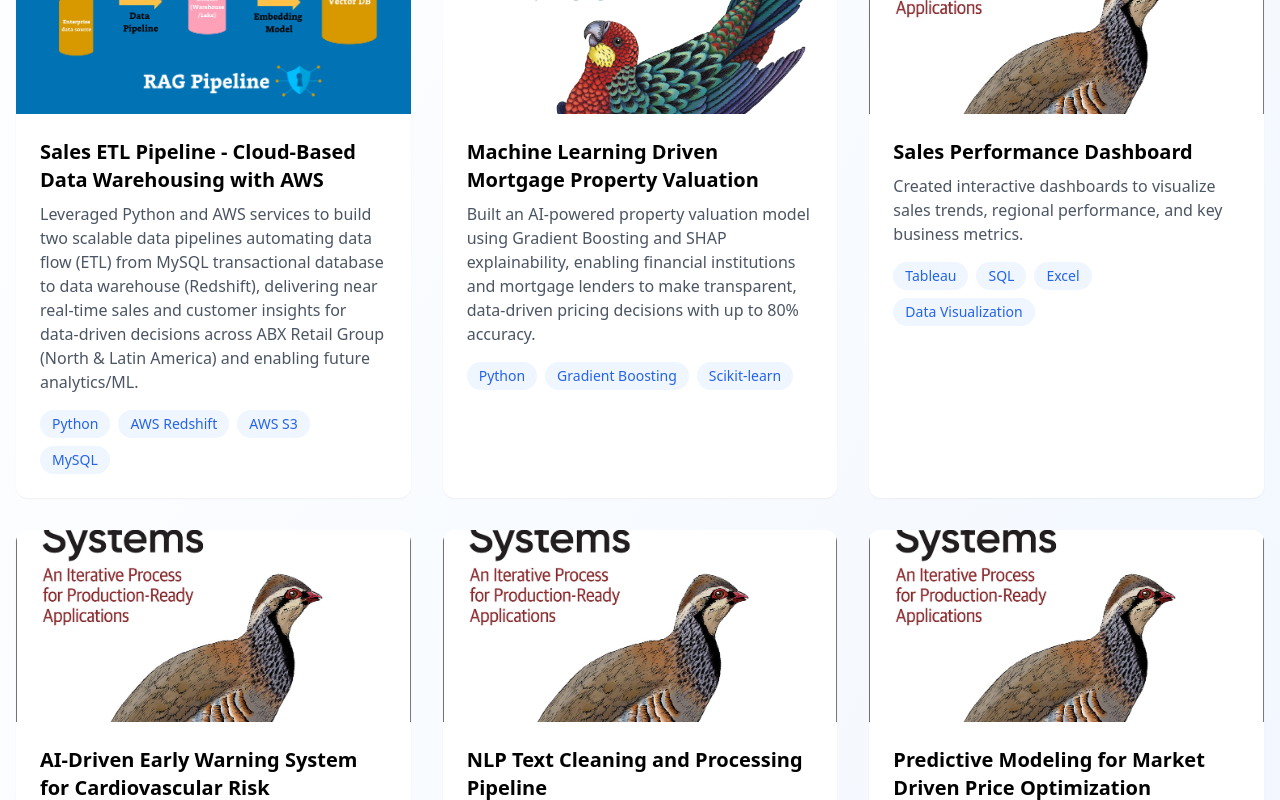
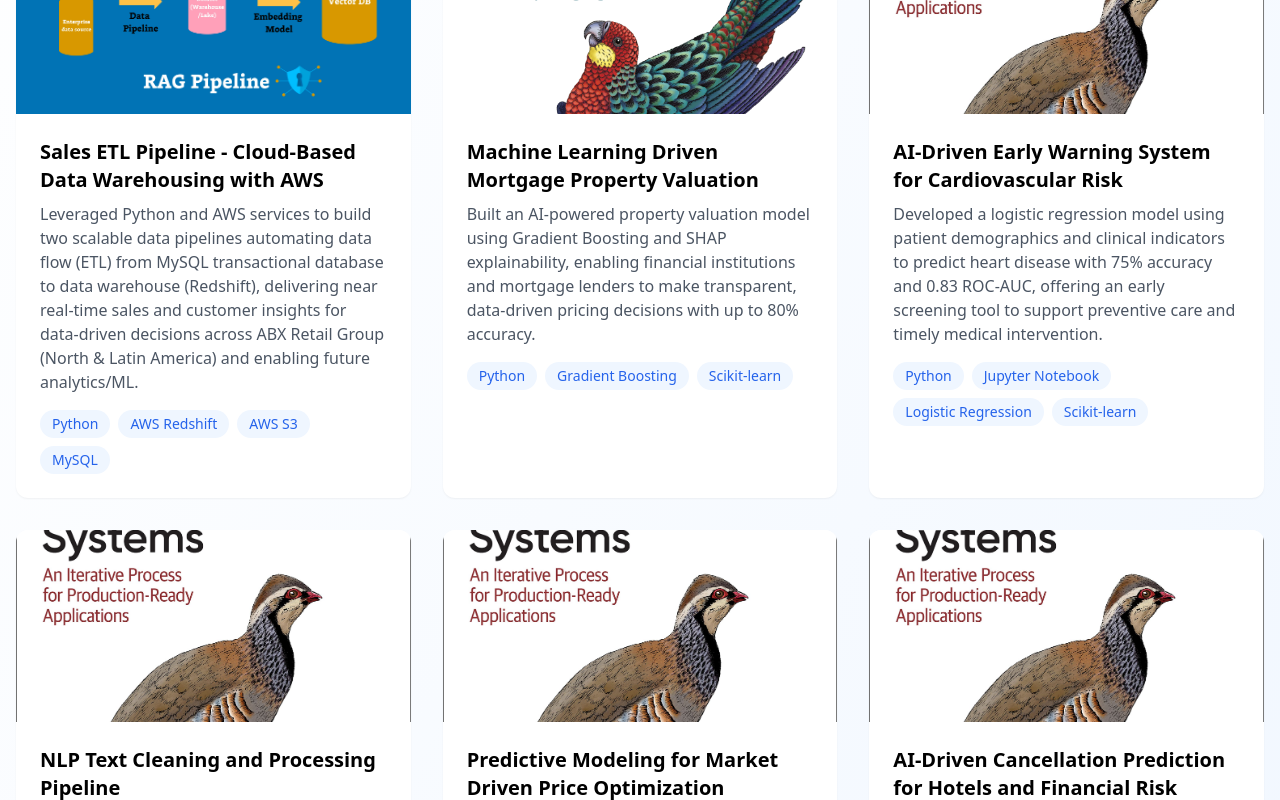
Before and after one commit to fxinyangat/personal-website, a React (Create React App) app: page / in a window 1280 px wide. Shown: the part 3060-3860 px from the top of the page. Built offline with nearby package versions, Linux system fonts and the light colour scheme.

Commit message:
removed sales

```diff
--- a/src/components/Projects.jsx
+++ b/src/components/Projects.jsx
@@ -35,16 +35,16 @@ const projects = [
     github: "https://github.com/yourusername/churn-analysis",
     demo: "https://your-demo-link.com"
   },
-  {
-    id: 3,
-    title: "Sales Performance Dashboard",
-    description: "Created interactive dashboards to visualize sales trends, regional performance, and key business metrics.",
-    category: "da",
-    tags: ["Tableau", "SQL", "Excel", "Data Visualization"],
-    image: dataIntelligenceImage,
-    github: "https://github.com/yourusername/sales-dashboard",
-    demo: "https://your-demo-link.com"
-  },
+  // {
+  //   id: 3,
+  //   title: "Sales Performance Dashboard",
+  //   description: "Created interactive dashboards to visualize sales trends, regional performance, and key business metrics.",
+  //   category: "da",
+  //   tags: ["Tableau", "SQL", "Excel", "Data Visualization"],
+  //   image: dataIntelligenceImage,
+  //   github: "https://github.com/yourusername/sales-dashboard",
+  //   demo: "https://your-demo-link.com"
+  // },
   {
     id: 4,
     title: "AI-Driven Early Warning System for Cardiovascular Risk",
@@ -102,8 +102,8 @@ const projects = [
     category: "ds",
     tags: ["Python", "Item-Based Collaborative Filtering", "TF-IDF", "NLTK"],
     image: dataIntelligenceImage,
-    github: "https://github.com/fxinyangat/Predictive-Credit-Scoring-Machine-Learning-Approach-to-Lending-Decisions",
-    demo: "https://github.com/fxinyangat/Predictive-Credit-Scoring-Machine-Learning-Approach-to-Lending-Decisions"
+    github: "https://github.com/fxinyangat/restaurant_recommendation_system_model",
+    demo: "https://github.com/fxinyangat/restaurant_recommendation_system_model"
   }
   // Add more projects...
 ];
```
